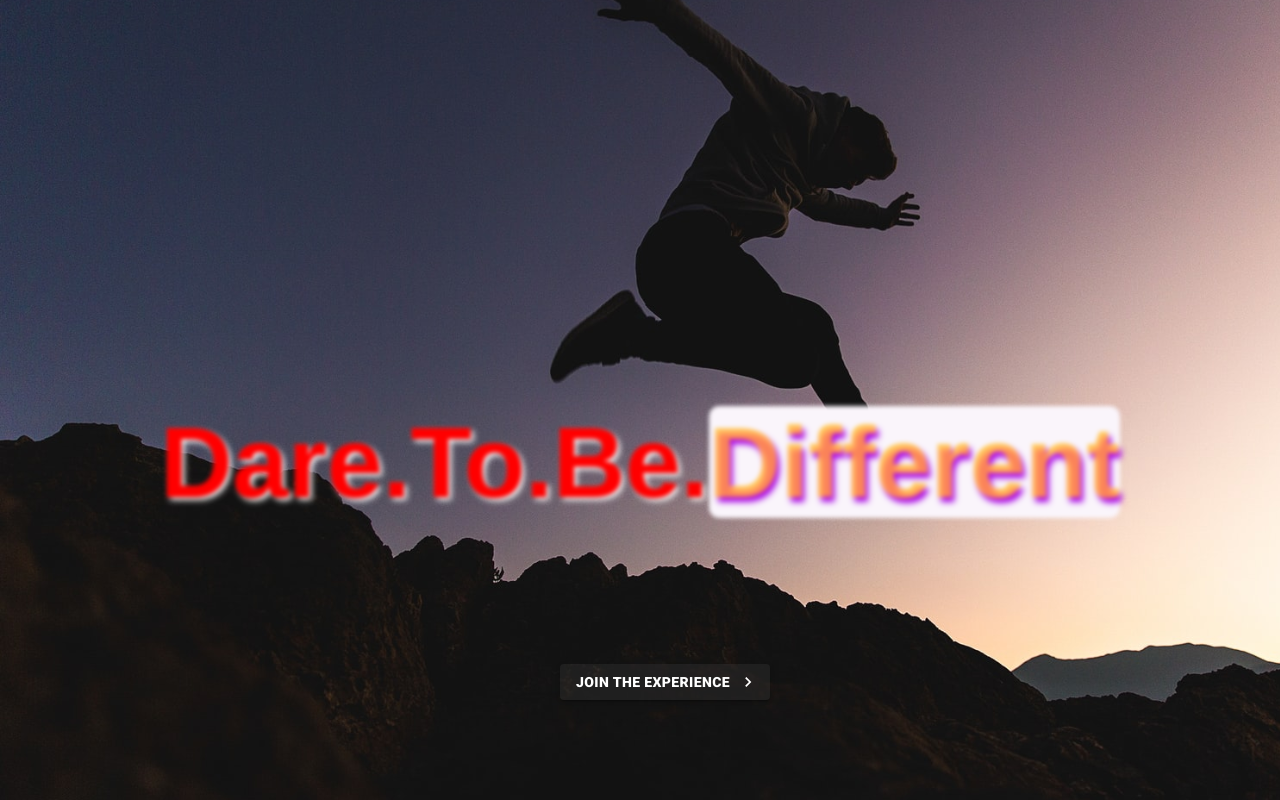
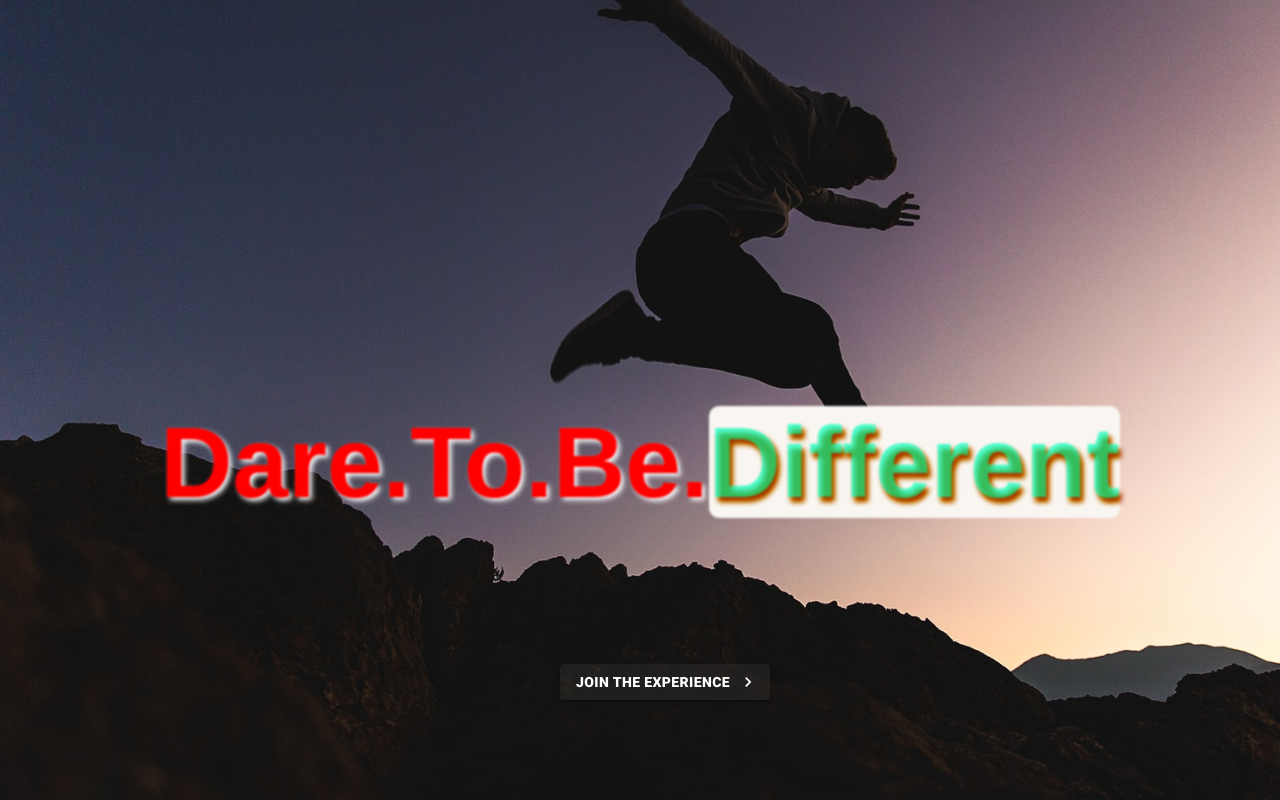
Before and after one commit to VinceSaykao/weekend-redux-feedback-loop, a React (Create React App) app: page /Review in a window 1280 px wide. Shown: the top 800 px of the page. Built offline with nearby package versions, Linux system fonts and the light colour scheme.

Commit message:
made less blur

```diff
--- a/src/components/Home/Home.css
+++ b/src/components/Home/Home.css
@@ -12,7 +12,7 @@ h2 {
   bottom: 0;
   width: 100%;
   margin-bottom: 280px;
-  filter: blur(2px);
+  filter: blur(1px);
   color: red;
   text-shadow: 3px 3px 5px #fff;
 }
@@ -22,7 +22,7 @@ h2 {
   text-shadow: 3px 5px 5px red;
   background-color: rgb(252, 245, 245);
   border-radius: 10px;
-  animation: animate 7s linear infinite;
+  animation: animate 5s linear infinite;
 }
 
 #different:hover {
--- a/src/components/Review/Review.jsx
+++ b/src/components/Review/Review.jsx
@@ -32,8 +32,6 @@ export default function Review() {
                 alert('oh sh*t');
             })
     }
-
-
 
 
     return (
--- a/src/index.js
+++ b/src/index.js
@@ -61,7 +61,7 @@ const getComments = (state = [], action) => {
 //             const {feeling} = action.payload;
 //             return {
 //                 ...state,
-//                 feeling: (feeling),
+//                 feeling: feeling,
 //             }
 //         }
 //         return state;
```
